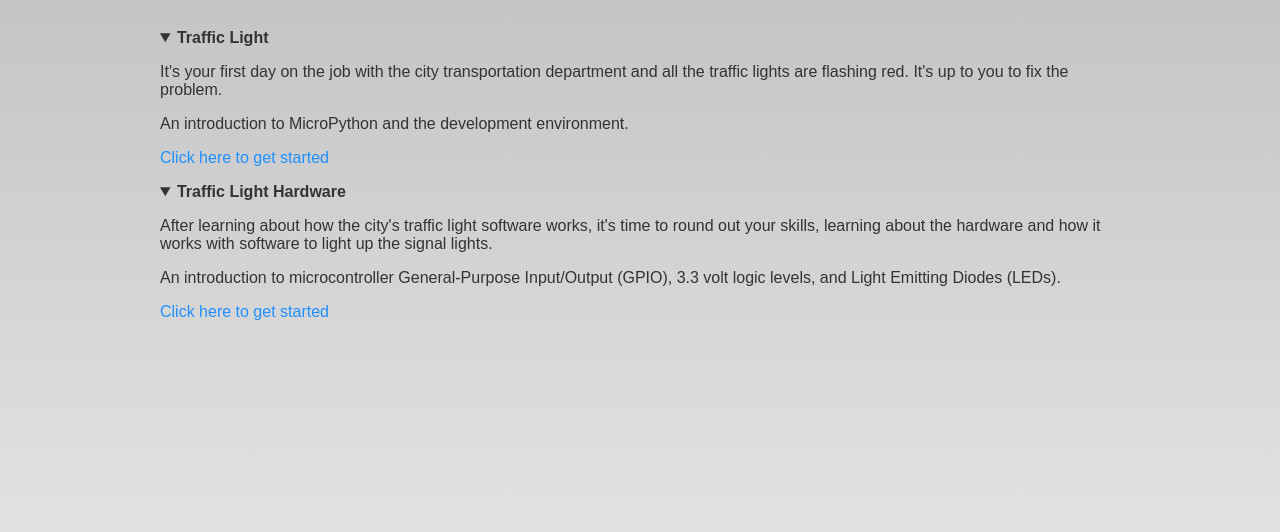
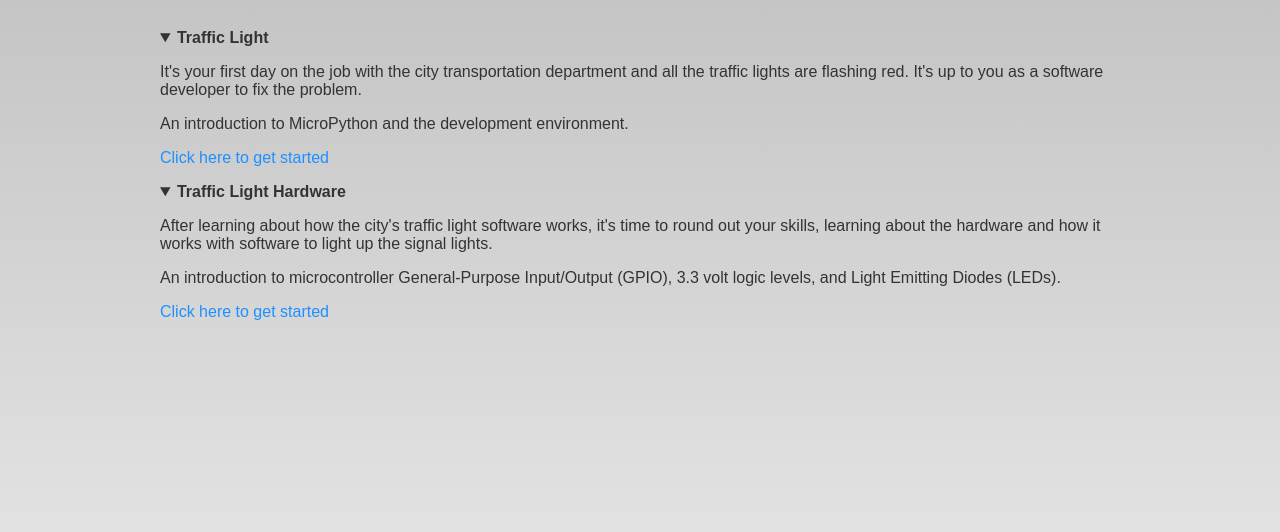
Before and after one commit to DavesCodeMusings/school-coding-lab, a plain HTML site: page lab-guides/index.html in a window 1280 px wide. Shown: the part 84-616 px from the top of the page. Drawn offline with Linux system fonts and the light colour scheme.

Commit message:
Minor wording change

```diff
--- a/lab-guides/index.html
+++ b/lab-guides/index.html
@@ -19,7 +19,7 @@
         <p>
             It's your first day on the job with the city transportation
             department and all the traffic lights are flashing red. It's
-            up to you to fix the problem.
+            up to you as a software developer to fix the problem.
         </p>
 
         <p>
```
